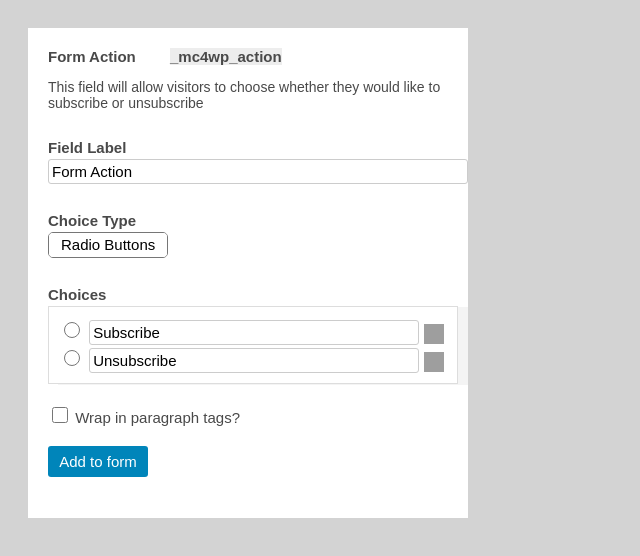
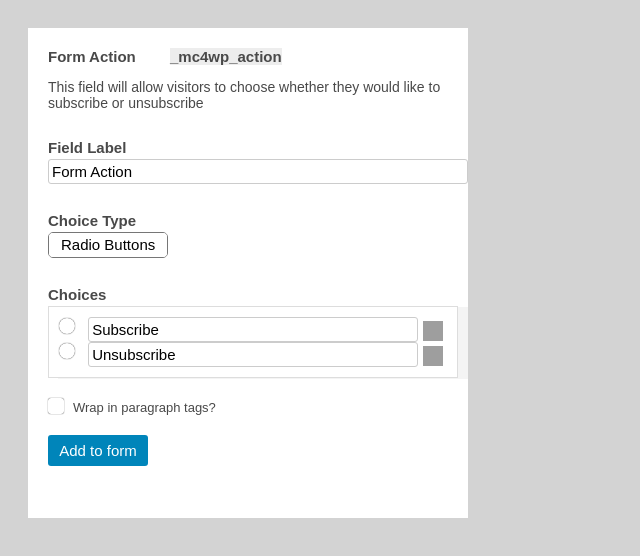
Before and after one commit to NastyaStoma/NastyaStoma-Tasks, a plain HTML site: page Task2/index.html in a window 1280 px wide. Shown: the whole page, without its empty margins (0-640 px from the left). Drawn offline with Linux system fonts and the light colour scheme; grey boxes are pictures that could not be loaded.

Commit message:
fixed mistakes

```diff
--- a/Task2/index.html
+++ b/Task2/index.html
@@ -25,35 +25,26 @@
         						</select>
 				</div>
 				<p class="Choices">Choices</p>
-			<div id="Choose">
-				<div class="Choices1">
-                         <input class="radio" type="radio" value="TheFirstR" name="rad">
-					<input id="ip1" class="" type="text" value="Subscribe">
-					<label for="TheFirstR">
-                        <button class="img">
+				<div class="radio">
+					<input  id="r1" type="radio">
+					<label for="r1"></label>
+					<input type="text" value="Subscribe">
+					<button class="img">
 						<img src="https://encrypted-tbn0.gstatic.com/images?q=tbn:ANd9GcT_CDsNptHbcwZKzOGnX3sx8y0EanH40mk0IhR1oLBZzaNfyU8i">
-						</button>
-					</label>
-					</div>
-				<div class="Choices2">
-						<input  name="rad" type="radio" value="TheSecondR">
-					<input class="" type="text" value="Unsubscribe">
-					<label for="TheSecondR">
-                        <button class="img">
+					</button>
+					<input  id="r2" type="radio">
+					<label for="r2"></label>
+					<input type="text" value="Unsubscribe">
+					<button class="img">
 						<img src="https://encrypted-tbn0.gstatic.com/images?q=tbn:ANd9GcT_CDsNptHbcwZKzOGnX3sx8y0EanH40mk0IhR1oLBZzaNfyU8i">
-						</button>
-					</label>
-					</div>
+					</button>
 				</div>
-					<div class="Check">
-                        <input id="checkbox" type="checkbox"/>
-                        <label class="check" for="checkbox">Wrap in paragraph tags?</label>
+
+					<div class="checkbox">
+                        <input id="check1" type="checkbox" name="check">
+						  <label for="check1">Wrap in paragraph tags?</label>
                     </div>
-
                     <button id="AddToForm">Add to form</button>
-			<!------------------------------------------------------------------------------->
-
-			<!---------------------------------------------------------------------------------------->
 		 </form>
 	   </div>
     </body>
--- a/Task2/style.css
+++ b/Task2/style.css
@@ -52,12 +52,12 @@ img{
 	margin-top: 28px;
 	font-size: 15px;
 }
-.Check{
+.checkbox{
 	margin-top: 20px;
 	margin-bottom: 20px;
 }
-#Choose{
-	 width: 97%;
+.radio{
+	width: 97%;
     border: 1px solid rgb(221,221,221);
     padding: 10px 10px 10px;
     box-shadow: 10px 1px  rgb(244, 244, 244);
@@ -75,18 +75,6 @@ input[type=""]{
 input[type="text"]{
 	width: 83%;
 	font-size: 15px;
-}
-input[type="radio"]
-{
-	margin: 5px;
-    height: 15px;
-	cursor: pointer;
-	height: 16px;
-	width:  16px;
-}
-input[type="checkbox"]{
-	height: 16px;
-	width:  16px;
 }
 .FA{
 	width: 394px;
@@ -118,5 +106,51 @@ button.img{
 	border-radius: 5px;
 	font-size: 15px;
 }
-
-/*----------------------------------------------------------------------------------------*/
+/*--radio*/
+label {
+  display: inline-block;
+  cursor: pointer;
+  position: relative;
+  padding-left: 25px;
+  font-size: 13px;
+}
+input[type=radio] {
+  display: none;
+}
+label:before {
+  content: "";
+  display: inline-block;
+  width: 16px;
+  height: 16px;
+  position: absolute;
+  left: 0;
+  bottom: 1px;
+  background-color: rgb(255,255,255);;
+  box-shadow:  0px 0px 1px 0px rgb(0, 0, 0);
+}
+.radio label:before {
+  border-radius: 8px;
+}
+input[type=radio]:checked + label:before {
+    content: "\2022";
+    color: rgb(5, 133, 185);
+    font-size: 30px;
+    text-align: center;
+    line-height: 18px;
+}
+/*----check*/
+input[type=checkbox] {
+  display: none;
+}
+.checkbox label:before {
+  border-radius: 3px;
+}
+input[type=checkbox]:checked + label:before {
+  content: "\2713";
+  text-shadow: 1px 1px 1px rgba(0, 0, 0, .2);
+  font-size: 15px;
+  color: rgb(5, 133, 185);
+  text-align: center;
+  line-height: 15px;
+  font-weight:bolder;
+}
```
